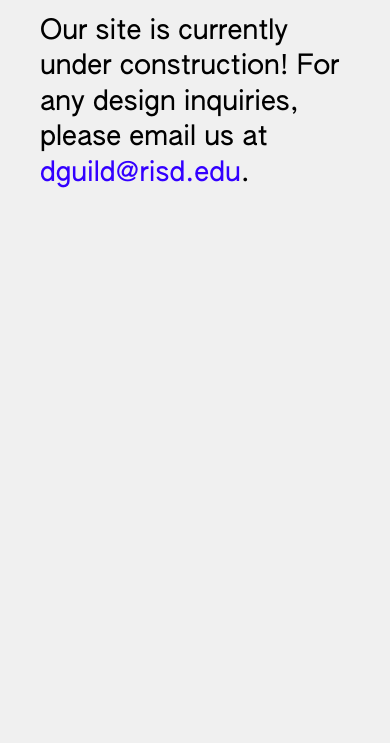
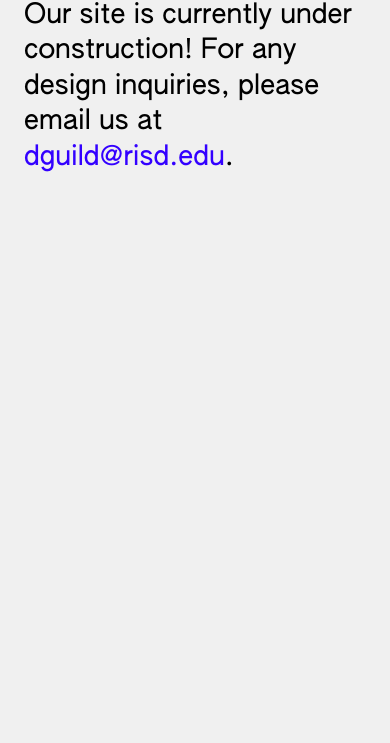
Before and after one commit to hwlee40/guild-placeholder, a plain HTML site: page index.html in a window 390 px wide. Shown: the part 101-844 px from the top of the page. Drawn offline with Linux system fonts and the light colour scheme.

Commit message:
Padding adjustment for mobile

```diff
--- a/style.css
+++ b/style.css
@@ -30,4 +30,7 @@ a{
     h1{
         font-size: 7vw;
     }
+    body{
+        margin: 24px;
+    }
 }
```
